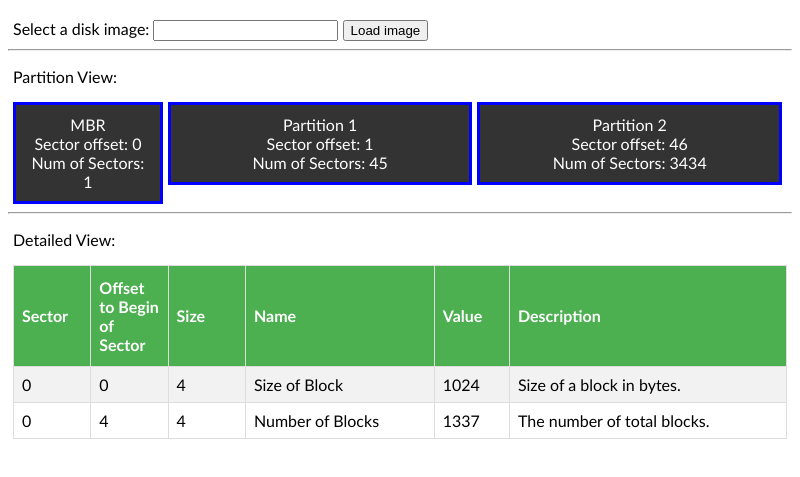
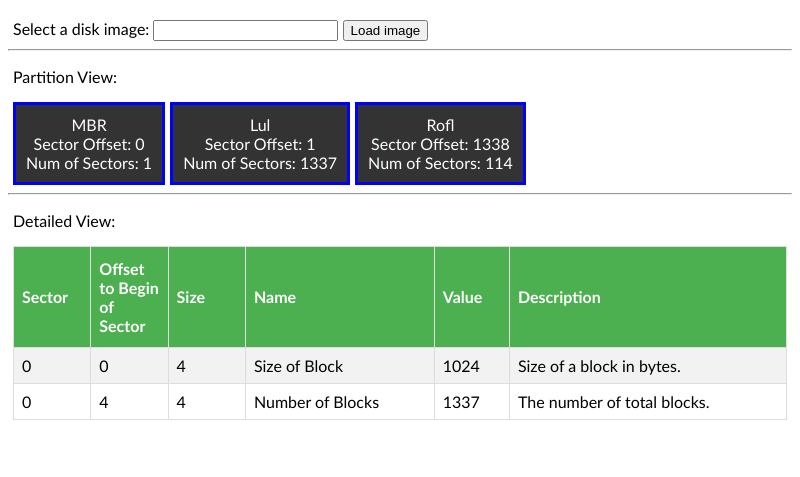
Before and after one commit to jlp1701/fsinspect, an Electron app: page index.html in a window 800 px wide. Both pictures are taken after a click on the button "Load image". Shown: the part 63-540 px from the top of the page. Drawn offline with Linux system fonts and the light colour scheme.

Commit message:
more partition logic

```diff
--- a/index.html
+++ b/index.html
@@ -20,22 +20,22 @@
     <hr>
     <div>
       <p>Partition View:</p>
-      <ul>
-        <li style="width: 20%;"><div class="sectordesc">
-          <div style="overflow: hidden; ">MBR</div>
-          <div style="overflow: hidden; ">Sector offset: 0</div>
-          <div style="overflow: hidden;">Num of Sectors: 1</div>
-        </div></li>
-        <li style="width: 40%;"><div class="sectordesc">
+      <ul id="partList">
+        <!-- <li class="sectordesc" >
+            <div style="overflow: hidden; ">MBR</div>
+            <div style="overflow: hidden; ">Sector offset: 0</div>
+            <div style="overflow: hidden;">Num of Sectors: 1</div>
+        </li>
+        <li  class="sectordesc">
           <div>Partition 1</div>
           <div>Sector offset: 1</div>
           <div>Num of Sectors: 45</div>
-        </div></li>
-        <li style="width: 40%;"><div class="sectordesc" >
+        </li>
+        <li  class="sectordesc">
           <div>Partition 2</div>
           <div>Sector offset: 46</div>
           <div>Num of Sectors: 3434</div>
-        </div></li>
+        </li> -->
       </ul>
     </div>
     <hr>
--- a/index.js
+++ b/index.js
@@ -1,8 +1,15 @@
 var fs = require("fs");
 
 function onLoadImage() {
-    imgPath = document.getElementById("imgPath").value;
+    var imgPath = document.getElementById("imgPath").value;
     console.log("Loading image:", imgPath);
+    var p1 = new PartInfo("MBR", 0, 1);
+    var p2 = new PartInfo("Lul", 1, 1337);
+    var p3 = new PartInfo("Rofl", 1338, 114);
+    var partList = document.getElementById("partList");
+    partList.appendChild(createPartitionElement(p1));
+    partList.appendChild(createPartitionElement(p2));
+    partList.appendChild(createPartitionElement(p3));
 };
 
 // checks if image has Msdos/MBR or GPT partition scheme or invalid
@@ -20,6 +27,23 @@ function analyzeGpt(imgPath) {
 
 }
 
+function createPartitionElement(partInfo) {
+    var item = document.createElement("li");
+    item.classList.add("sectordesc");
+    item.innerHTML = "<div>" + partInfo.name + "</div>";
+    item.innerHTML += "<div>" + "Sector Offset: " + partInfo.startSector + "</div>";
+    item.innerHTML += "<div>" + "Num of Sectors: " + partInfo.numSectors + "</div>";
+    return item;
+}
+
+class PartInfo {
+    constructor(name, startSector, numSectors) {
+        this.name = name;
+        this.startSector = startSector;
+        this.numSectors = numSectors;
+    }
+}
+
 class DataSection {
     constructor(sector, offset, size, name, value, desc) {
         this.sector = sector;
--- a/styles.css
+++ b/styles.css
@@ -20,7 +20,7 @@ ul {
     float: left;
   }
 
-  li div.sectordesc {
+  li.sectordesc {
     display: block;
     color: white;
     text-align: center;
@@ -30,11 +30,11 @@ ul {
     border: 3px solid blue;
     background-color: #333333;
   }
-
+/*
   li div.sectordesc:hover {
     background-color: #111111;
   }
-
+*/
   /* Detailed View */
   #details {
 
```
